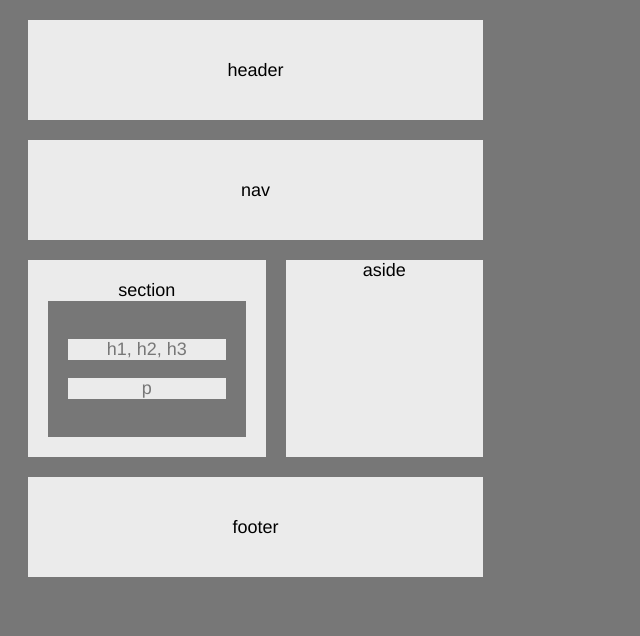
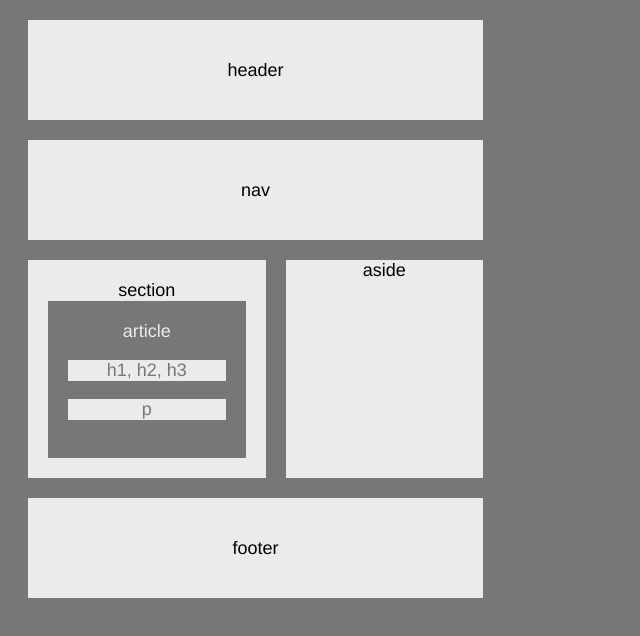
Before and after one commit to Bwedeward/HW-Wireframe, a plain HTML site: page index.html in a window 1280 px wide. Shown: the whole page, without its empty margins (0-640 px from the left). Drawn offline with Linux system fonts and the light colour scheme.

Commit message:
add article square

```diff
--- a/index.html
+++ b/index.html
@@ -18,7 +18,7 @@
         <div class="container">
             <section>
                 section
-                <article>
+                <article> article
                     <p>h1, h2, h3</p>
                     <p>p</p>
                 </article>
```
